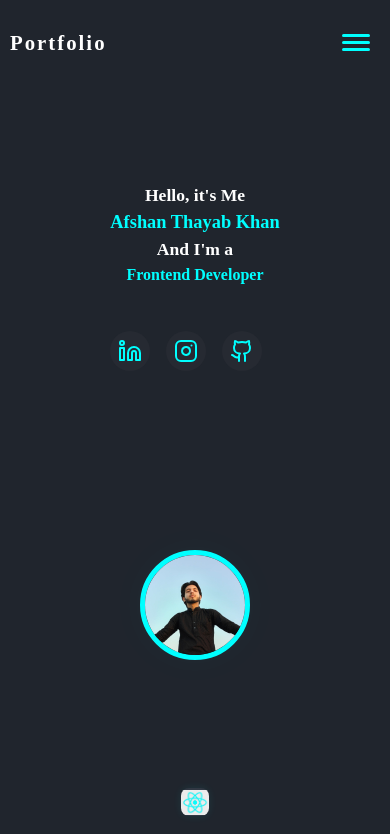
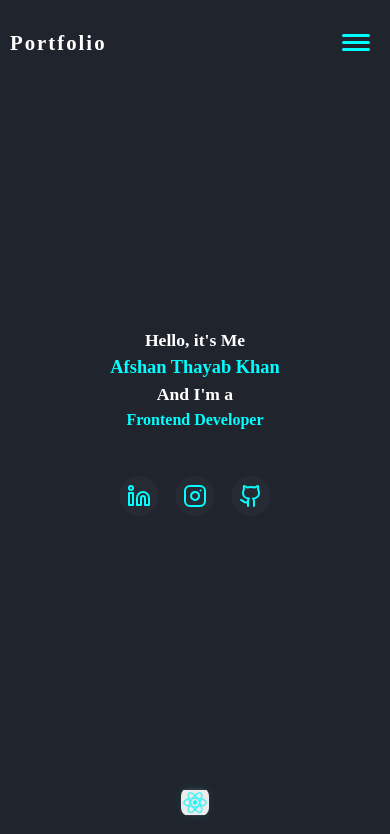
Before and after one commit to thafshan/Portfolio, a React (Vite) app: page / in a window 390 px wide. Shown: the top 834 px of the page. Built offline with nearby package versions, Linux system fonts and the light colour scheme.

Commit message:
pic removed

```diff
--- a/src/Home.jsx
+++ b/src/Home.jsx
@@ -6,11 +6,11 @@ const Home = () => {
   return (
     <div id='home'>
       <section className={styles.homeSection}>
-        <div className={styles.homeLeft}>
+        <div className={styles.homeContent}>
           <h1 className={styles.homeHeading}>
-            <span>Hello, it's Me</span>
+            <span className={styles.w}>Hello, it's Me</span>
             <span className={styles.name}>Afshan Thayab Khan</span>
-            <span>And I'm a</span>
+            <span className={styles.w}>And I'm a</span>
             <span className={styles.role}>Frontend Developer</span>
           </h1>
           <ul className={styles.socialList}>
@@ -31,9 +31,6 @@ const Home = () => {
             </li>
           </ul>
         </div>
-        <div className={styles.homeRight}>
-          <img className={styles.homeImg} src="/images/PFP.png" alt="photo" />
-        </div>
       </section>
     </div>
   );
--- a/src/home.module.css
+++ b/src/home.module.css
@@ -2,20 +2,20 @@
   width: 100vw;
   min-height: 80vh;
   display: flex;
-  align-items: stretch;
+  align-items: center;
   justify-content: center;
   background-color: #20252d;
   padding: 40px 0;
-  gap: 0;
 }
 
-.homeLeft {
-  flex: 1;
+.homeContent {
   display: flex;
   flex-direction: column;
+  align-items: center;
   justify-content: center;
-  padding-left: 5vw;
-  color: white;
+  text-align: center;
+  max-width: 800px;
+  padding: 0 5vw;
 }
 
 .homeHeading {
@@ -26,7 +26,9 @@
   margin-bottom: 32px;
   font-weight: 600;
 }
-
+.w{
+  color: white;
+}
 .name {
   font-size: 2.5rem;
   font-weight: 700;
@@ -66,44 +68,20 @@
   transform: scale(1.16) translateY(-5px);
 }
 
-.homeRight {
-  flex: 1;
-  min-width: 320px;
-  display: flex;
-  align-items: center;
-  justify-content: center;
-  padding-right: 5vw;
-}
-
-.homeImg {
-  width: 260px;
-  height: 260px;
-  object-fit: cover;
-  border-radius: 50%;
-  border: 5px solid #00ffff;
-  box-shadow: 0 0 40px rgba(0,255,255,0.03);
-  background: #313843;
-}
-
 /* Responsive styles */
 @media (max-width: 900px) {
   .homeSection {
-    flex-direction: column;
-    align-items: center;
     padding: 16px 0;
   }
-  .homeLeft,
-  .homeRight {
+
+  .homeContent {
     padding: 0 2vw;
-    text-align: center;
   }
-  .homeImg {
-    width: 180px;
-    height: 180px;
-  }
+
   .homeHeading {
     font-size: 1.4rem;
   }
+
   .name {
     font-size: 1.9rem;
   }
@@ -113,20 +91,20 @@
   .homeSection {
     padding: 10px 0;
   }
-  .homeImg {
-    width: 110px;
-    height: 110px;
-  }
+
   .homeHeading {
     font-size: 1.1rem;
     gap: 6px;
   }
+
   .name {
     font-size: 1.15rem;
   }
+
   .role {
     font-size: 1rem;
   }
+
   .socialList {
     gap: 1rem;
     margin-top: 15px;
```
